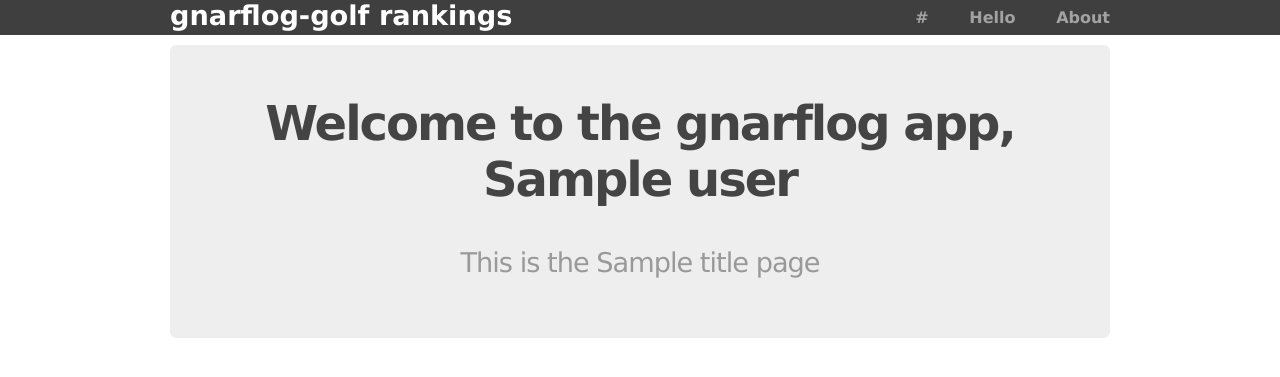
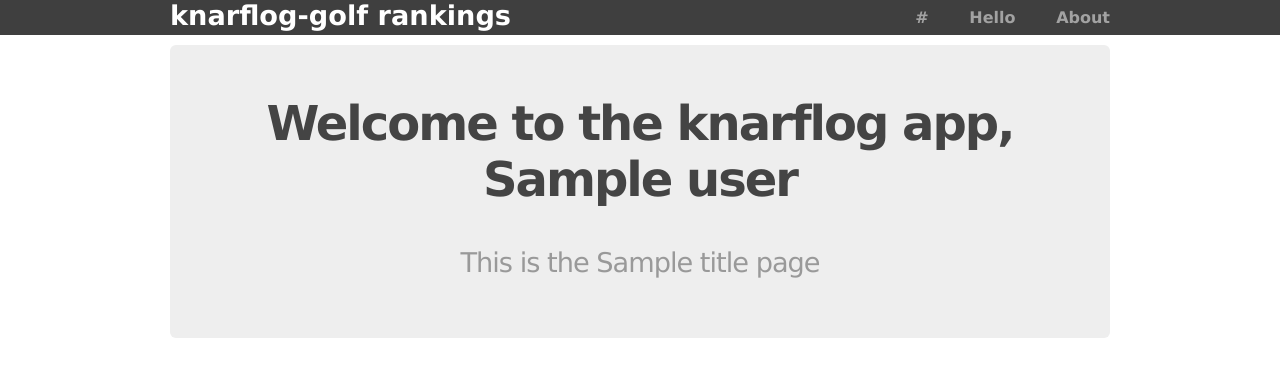
Before and after one commit to sholtebeck/knarflog, a Flask app: template templates/hello.html in a window 1280 px wide. Shown: the top 377 px of the page. Run offline with Flask 2, Linux system fonts and the light colour scheme; the template is opened without the code that fills it: most values are stand-ins (such as "Sample title", 1, 10 or a date in 2020).

Commit message:
modified application name

```diff
--- a/templates/about.html
+++ b/templates/about.html
@@ -1,6 +1,6 @@
 {% extends "layout.html" %}
 {% block head %}
-<title>gnarflog:about</title>
+<title>knarflog:about</title>
 {% endblock %}
 {% block content %}
   <div class="jumbo">
--- a/templates/hello.html
+++ b/templates/hello.html
@@ -1,10 +1,10 @@
 {% extends "layout.html" %}
 {% block head %}
-<title>gnarflog:hello</title>
+<title>knarflog:hello</title>
 {% endblock %}
 {% block content %}
   <div class="jumbo">
-    <h2>Welcome to the gnarflog app, {{ log.user }} <h2>
+    <h2>Welcome to the knarflog app, {{ log.user }} <h2>
     <h3>This is the {{title}} page<h3>
   </div>
 {% endblock %}
--- a/templates/layout.html
+++ b/templates/layout.html
@@ -8,7 +8,7 @@
 
     <header>
       <div class="container">
-        <h1 class="logo">gnarflog-golf rankings</h1>
+        <h1 class="logo">knarflog-golf rankings</h1>
     	<strong><nav>
     	  <ul class="menu">
             <li><a href="{{ log.url}}">{{ log.url_link }}</a></li>
```
